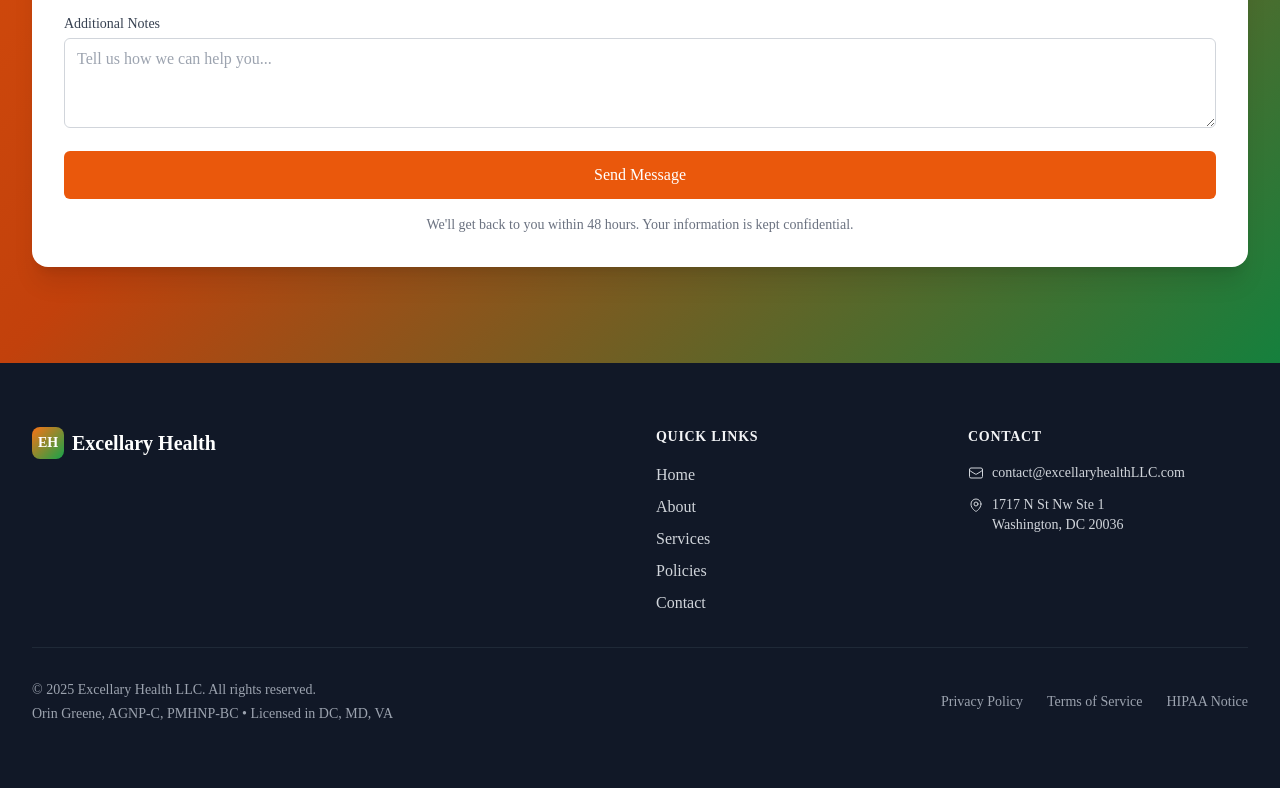
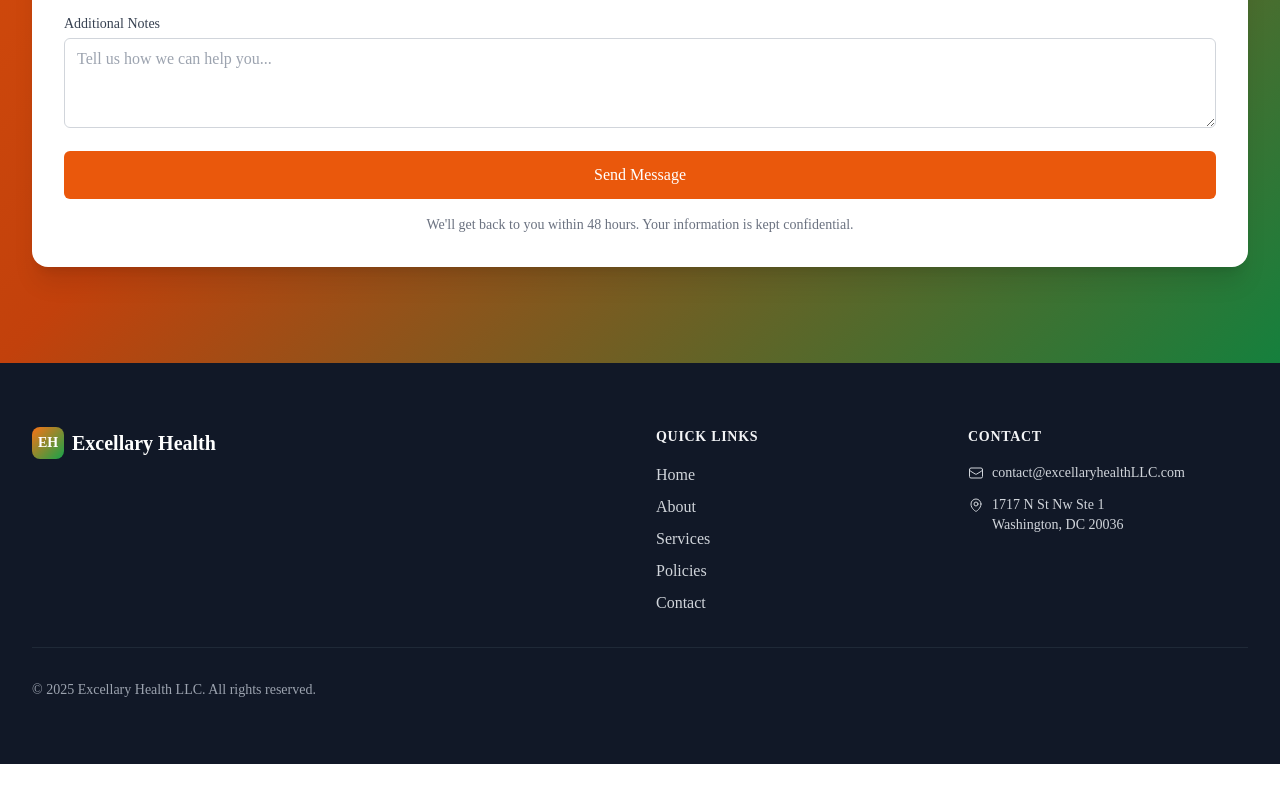
Before and after one commit to ZacharyCM/Healthcare-Website, a Next.js app: page / in a window 1280 px wide. Shown: the part 2761-3549 px from the top of the page. After the commit the page ends 3525 px from the top, so only its background shows below. Built offline with nearby package versions, Linux system fonts and the light colour scheme.

Commit message:
fixed header and policies sections

```diff
--- a/components/Footer.tsx
+++ b/components/Footer.tsx
@@ -9,11 +9,6 @@ const navigation = {
     { name: 'Policies', href: '/policies' },
     { name: 'Contact', href: '/contact' },
   ],
-  legal: [
-    { name: 'Privacy Policy', href: '/privacy' },
-    { name: 'Terms of Service', href: '/terms' },
-    { name: 'HIPAA Notice', href: '/hipaa' },
-  ]
 }
 
 export default function Footer() {
@@ -76,21 +71,6 @@ export default function Footer() {
             <div className="flex flex-col md:flex-row justify-between items-center space-y-4 md:space-y-0">
               <div className="text-sm text-gray-400">
                 <p>© {new Date().getFullYear()} Excellary Health LLC. All rights reserved.</p>
-                <p className="mt-1">
-                  Orin Greene, AGNP-C, PMHNP-BC • Licensed in DC, MD, VA
-                </p>
-              </div>
-
-              <div className="flex space-x-6">
-                {navigation.legal.map((item) => (
-                  <Link
-                    key={item.name}
-                    href={item.href}
-                    className="text-sm text-gray-400 hover:text-gray-300 transition-colors duration-200 focus-visible"
-                  >
-                    {item.name}
-                  </Link>
-                ))}
               </div>
             </div>
           </div>
--- a/pages/policies.tsx
+++ b/pages/policies.tsx
@@ -7,7 +7,7 @@ const policies = [
   {
     id: 1,
     question: 'Telehealth Policy',
-    answer: 'We offer secure, HIPAA-compliant video sessions through our telehealth platform. Virtual appointments provide the same quality of care as in-person visits and are available for most services including psychiatric evaluations, medication management, and therapy sessions. This allows you to receive care from the comfort and privacy of your own home.'
+    answer: 'We offer secure, HIPAA-compliant video sessions through our telehealth platform. Virtual appointments provide the same quality of care as in-person visits and are available for most services including psychiatric evaluations and medication management with supportive psychotherapy sessions. This allows you to receive care from the comfort and privacy of your own home. Please understand that you must reside in the state at which the provider is licensed during the time of your visit: DC, VA, or MD. If you live in any other state or territory, unfortunately we cannot treat you at this time.'
   },
   {
     id: 2,
```
